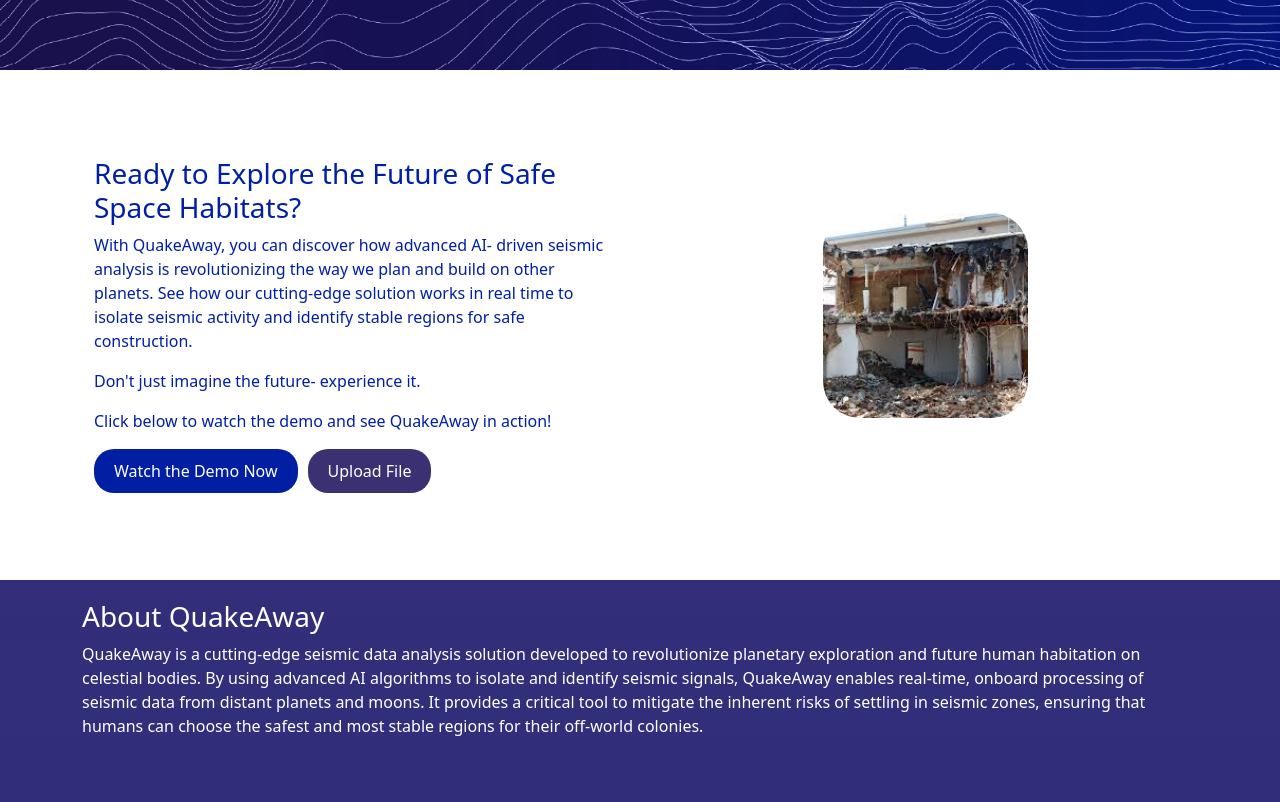
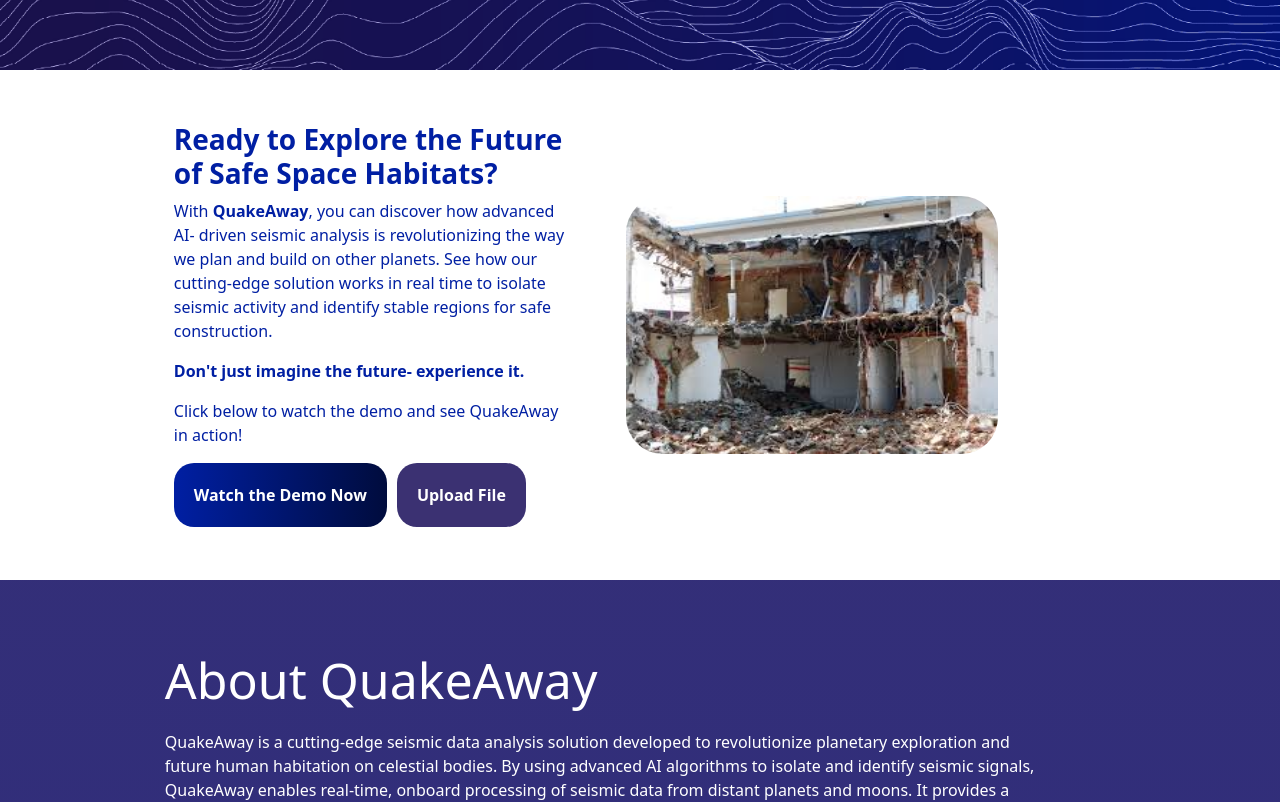
Before and after one commit to incunha/Hackathon, a React (Vite) app: page / in a window 1280 px wide. Shown: the part 500-1302 px from the top of the page. Built offline with nearby package versions, Linux system fonts and the light colour scheme.

Commit message:
adjustments

```diff
--- a/src/components/Banner2/Banner2.scss
+++ b/src/components/Banner2/Banner2.scss
@@ -6,19 +6,19 @@
     height: 510px;
     background-color: white;
 
-    .text-container {
-        padding: 20px;
+
+    .text-container-2 {
         color: #001FA3;
     }
 
-    .image-container {
+    .banner-image-container {
         position: relative;
         overflow: hidden;
         img {
-            max-width: 372px;
-            max-height: 258px;
+            width: 372px;
+            height: 258px;
             border-radius: 37px;
-            transition: opacity 0.5s ease-in;
+            transition: opacity 0.5s ease-in-out;
 
             &.fade-in {
                 opacity: 1;
@@ -35,14 +35,15 @@
         gap: 10px;
 
         .watchDemo, .uploadFile {
-            padding: 10px 20px;
+            padding: 20px 20px;
             font-size: 1rem;
             border: none;
             border-radius: 20px;
+            font-weight: bold;
             cursor: pointer;
 
             &.watchDemo {
-                background-color: #001FA3;
+                background: linear-gradient(to right, #001FA3, #000C3D);
                 color: white;
                 transition: background-color 0.3s;
 
@@ -62,7 +63,4 @@
             }
         }
     }
-
-
-
 }
--- a/src/components/Banner2/Banner2.tsx
+++ b/src/components/Banner2/Banner2.tsx
@@ -3,20 +3,27 @@ import './Banner2.scss';
 import 'bootstrap/dist/css/bootstrap.min.css';
 import { Container, Row, Col, Button } from 'react-bootstrap';
 import Turkey from '../../assets/Turkey.jpg';
-import Mars from '../../assets/earthquake2.jpeg';
-import Moon from '../../assets/earthquake3.jpg';
-import Jupiter from '../../assets/earthquake4.jpg';
+import earthquake2 from '../../assets/earthquake2.jpeg';
+import earthquake3 from '../../assets/earthquake3.jpg';
+import earthquake4 from '../../assets/earthquake4.jpg';
 
-const images = [Turkey, Mars, Moon, Jupiter];
+const images = [Turkey, earthquake2, earthquake3, earthquake4];
 
 const Banner2 = () => {
     const [currentImage, setCurrentImage] = useState(images[0]);
     const [index, setIndex] = useState(0);
+    const [fadeClass, setFadeClass] = useState('fade-in');
 
     useEffect(() => {
         const interval = setInterval(() => {
-            setIndex((prevIndex) => (prevIndex + 1) % images.length);
-            setCurrentImage(images[(index + 1) % images.length]);
+            setFadeClass('fade-out');
+
+
+            setTimeout(() => {
+                setIndex((prevIndex) => (prevIndex + 1) % images.length);
+                setCurrentImage(images[(index + 1) % images.length]);
+                setFadeClass('fade-in');
+            }, 500);
         }, 5000);
 
         return () => clearInterval(interval);
@@ -25,24 +32,24 @@ const Banner2 = () => {
     return (
         <div className="banner2">
             <div className="overlay d-flex align-items-center">
-                <Container>
+                <Container style={{marginLeft: "7%"}}>
                     <Row className="align-items-center">
-                        <Col md={6} className="text-container p-4">
-                            <h3>Ready to Explore the Future of Safe Space Habitats?</h3>
-                            <p>With QuakeAway, you can discover how advanced AI-
+                        <Col md={5} className="text-container-2 p-4">
+                        <h3><strong>Ready to Explore the Future of Safe Space Habitats?</strong></h3>
+                            <p>With <strong>QuakeAway</strong>, you can discover how advanced AI-
                                 driven seismic analysis is revolutionizing the way we plan
                                 and build on other planets. See how our cutting-edge
                                 solution works in real time to isolate seismic activity and
                                 identify stable regions for safe construction.</p>
-                            <p>Don't just imagine the future- experience it.</p>
+                            <p><strong>Don't just imagine the future- experience it.</strong></p>
                             <p>Click below to watch the demo and see QuakeAway in action!</p>
                             <div className="button-container">
-                                <Button className="watchDemo">Watch the Demo Now</Button>
-                                <Button className="uploadFile">Upload File</Button>
+                                <button className="watchDemo">Watch the Demo Now</button>
+                                <button className="uploadFile">Upload File</button>
                             </div>
                         </Col>
-                        <Col md={6} className="image-container d-flex justify-content-center align-items-center">
-                            <img src={currentImage} alt="Space" className="img-fluid" />
+                        <Col md={5} className="banner-image-container d-flex justify-content-center align-items-center">
+                        <img src={currentImage} alt="Space" className={`img-fluid ${fadeClass}`} />
                         </Col>
                     </Row>
                 </Container>
--- a/src/components/Banner3/Banner3.scss
+++ b/src/components/Banner3/Banner3.scss
@@ -1,11 +1,16 @@
 .banner3 {
     position: relative;
     color: white;
-    padding: 20px 0;
+    padding: 0 60px;
+
+    h2 {
+        margin-bottom: 20px;
+    }
 }
 
 .text-container {
     padding: 10px;
+    margin-top: 50px;
 }
 
 .image-container {
--- a/src/components/Banner3/Info/Info1.tsx
+++ b/src/components/Banner3/Info/Info1.tsx
@@ -6,12 +6,12 @@ const Info1 = () => {
     return (
         <div className="banner3" >
             <div className="overlay d-flex flex-column justify-content-left align-items-left text-left">
-                <Container>
-                    <h3 >About QuakeAway</h3>
-                    <p >QuakeAway is a cutting-edge seismic data analysis solution developed to revolutionize planetary exploration and
-                    future human habitation on celestial bodies. By using advanced AI algorithms to isolate and identify seismic signals,
-                    QuakeAway enables real-time, onboard processing of seismic data from distant planets and moons. It provides a
-                    critical tool to mitigate the inherent risks of settling in seismic zones, ensuring that humans can choose the safest
+                <Container style={{marginLeft: "8%", marginTop:"6%"}}>
+                    <h2 style={{fontSize: "50px"}} >About QuakeAway</h2>
+                    <p >QuakeAway is a cutting-edge seismic data analysis solution developed to revolutionize planetary exploration and<br />
+                    future human habitation on celestial bodies. By using advanced AI algorithms to isolate and identify seismic signals,<br />
+                    QuakeAway enables real-time, onboard processing of seismic data from distant planets and moons. It provides a<br />
+                    critical tool to mitigate the inherent risks of settling in seismic zones, ensuring that humans can choose the safest<br />
                     and most stable regions for their off-world colonies.</p>
                 </Container>
             </div>
--- a/src/components/ContactCard/ContactCard.scss
+++ b/src/components/ContactCard/ContactCard.scss
@@ -1,7 +1,7 @@
 .contact-card {
     background-color: black !important;
     color: white;
-    padding: 20px;
+    padding: 60px;
     border-radius: 8px;
     box-shadow: 0 2px 5px rgba(0, 0, 0, 0.5);
     width: 986px;
@@ -9,14 +9,13 @@
     margin: 20px auto;
     text-align: left;
     border-radius: 30px;
-    margin-top: -40px;
+    margin-top: -60px;
     margin-bottom: 60px;
 
     .contact-title {
         margin-bottom: 15px;
         font-size: 50px;
         font-weight: bold;
-        margin-top: 40px;
     }
 
     .contact-content {
--- a/src/components/Team/Team.scss
+++ b/src/components/Team/Team.scss
@@ -1,16 +1,14 @@
 
 .team-section {
-    max-width: 1200px;
     height: auto;
-
-
 }
 
-.h2 {
+.title {
     font-size: 50px;
     color: #001FA3;
+    font-weight: bold;
 }
 
-.p {
+.teamDescription{
     color:#001FA3;
 }
--- a/src/components/Team/Team.tsx
+++ b/src/components/Team/Team.tsx
@@ -66,10 +66,10 @@ const Team = () => {
 
     return (
         <div className="team-section" style={{backgroundColor: 'white'}}>
-            <div className="container" style={{backgroundColor: 'white', padding: '80px'}}>
-                <div className="text-center mb-5">
+            <div className="container" style={{backgroundColor: 'white', padding: '100px'}}>
+                <div className="text-left mb-5">
                     <h2 className="title">About Us</h2>
-                    <p>At Nazcas, we're a team of tech enthusiasts from BRNDTS, driven by a shared vision: using cutting-edge technology
+                    <p className="teamDescription">At Nazcas, we're a team of tech enthusiasts from BRNDTS, driven by a shared vision: using cutting-edge technology
                         to make space safer for human habitation. Our diverse skills blend into a powerhouse of innovation and creativity.
                         Meet the brilliant minds behind QuakeAway:</p>
                 </div>
--- a/src/components/Team/TeamMemberCard/TeamMemberCard.scss
+++ b/src/components/Team/TeamMemberCard/TeamMemberCard.scss
@@ -23,7 +23,6 @@
     }
 
     .description {
-        color: #001FA3
+        color: #001FA3;
     }
-
 }
--- a/src/components/Team/TeamMemberCard/TeamMemberCard.tsx
+++ b/src/components/Team/TeamMemberCard/TeamMemberCard.tsx
@@ -12,7 +12,7 @@ const TeamMemberCard = ({ name, role, description, image }) => {
                 <div className="col-md-8">
                     <div className="card-body">
                         <h5 className="card-title">{name}</h5>
-                        <h6 className="card-subtitle mb-2 text-muted">{role}</h6>
+                        <h6 className="card-subtitle">{role}</h6>
                         <p className="card-text">{description}</p>
                     </div>
                 </div>
--- a/src/index.scss
+++ b/src/index.scss
@@ -2,8 +2,6 @@
 
 $primary-color: #3B3172;
 $secondary-color: #001FA3;
-$tertiary-color: #4e7a6d;
-$contrast-color: #333;
 
 :root {
   font-family: 'Roboto', Inter, system-ui, Avenir, Helvetica, Arial, sans-serif !important;
@@ -46,23 +44,3 @@ h1 {
 p {
   font-size: 16px;
 }
-
-button {
-  border-radius: 8px;
-  border: 1px solid transparent;
-  padding: 0.6em 1.2em;
-  font-size: 1em;
-  font-weight: 500;
-  font-family: inherit;
-  cursor: pointer;
-  transition: border-color 0.25s;
-
-  &:hover {
-    border-color: #646cff;
-  }
-
-  &:focus,
-  &:focus-visible {
-    outline: 4px auto -webkit-focus-ring-color;
-  }
-}
```
